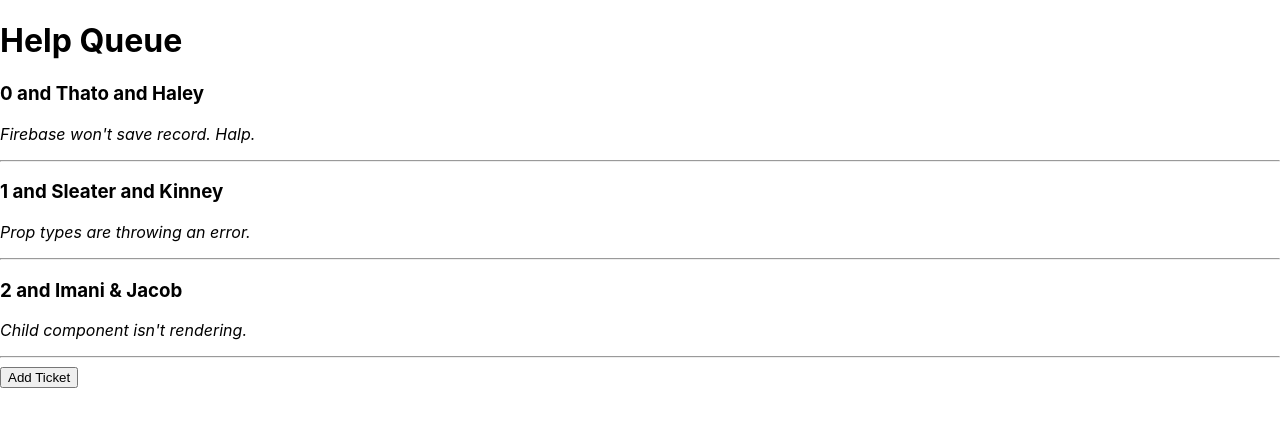
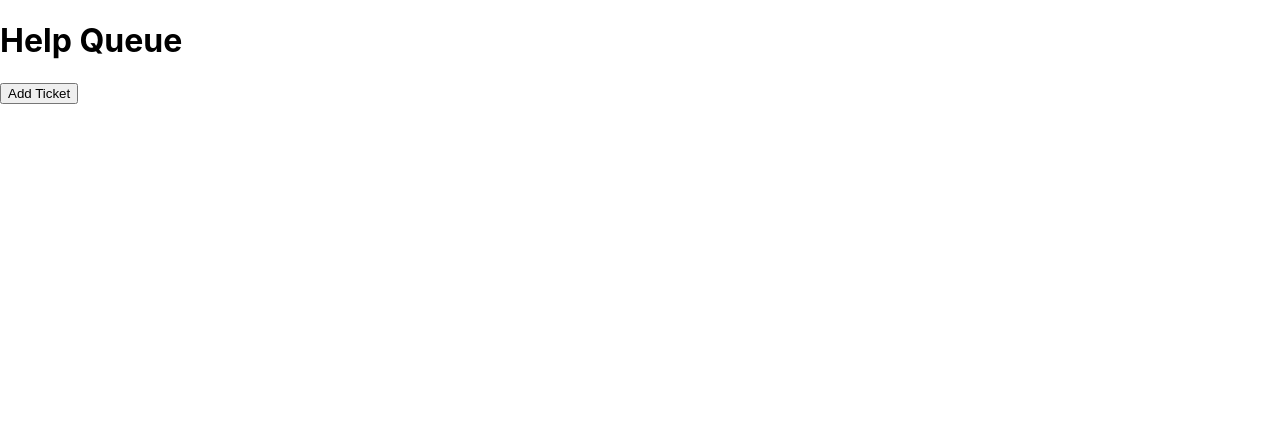
Before and after one commit to tonnymuchui/Tickets, a React (Create React App) app: page / in a window 1280 px wide. Shown: the top 426 px of the page. Built offline with nearby package versions, Linux system fonts and the light colour scheme.

Commit message:
Add props to ticket list

```diff
--- a/src/components/TicketList.js
+++ b/src/components/TicketList.js
@@ -1,28 +1,11 @@
 import React from "react";
 import Ticket from "./Ticket";
+import PropTypes from "prop-types";
 
-const mainTicketList = [
-    {
-      names: 'Thato and Haley',
-      location: '3A',
-      issue: 'Firebase won\'t save record. Halp.'
-    },
-    {
-      names: 'Sleater and Kinney',
-      location: '4B',
-      issue: 'Prop types are throwing an error.'
-    },
-    {
-      names: 'Imani & Jacob',
-      location: '9F',
-      issue: 'Child component isn\'t rendering.'
-    }
-  ];
-
-function TicketList() {
+function TicketList(props) {
   return (
     <React.Fragment>
-        {mainTicketList.map((ticket, index) =>
+        {props.ticketList.map((ticket, index) =>
         <Ticket names={ticket.names}
         location={index}
         issue={ticket.issue}
@@ -31,4 +14,8 @@
     </React.Fragment>
   );
 }
+
+TicketList.propTypes = {
+  ticketList: PropTypes.array
+}
 export default TicketList;
```
